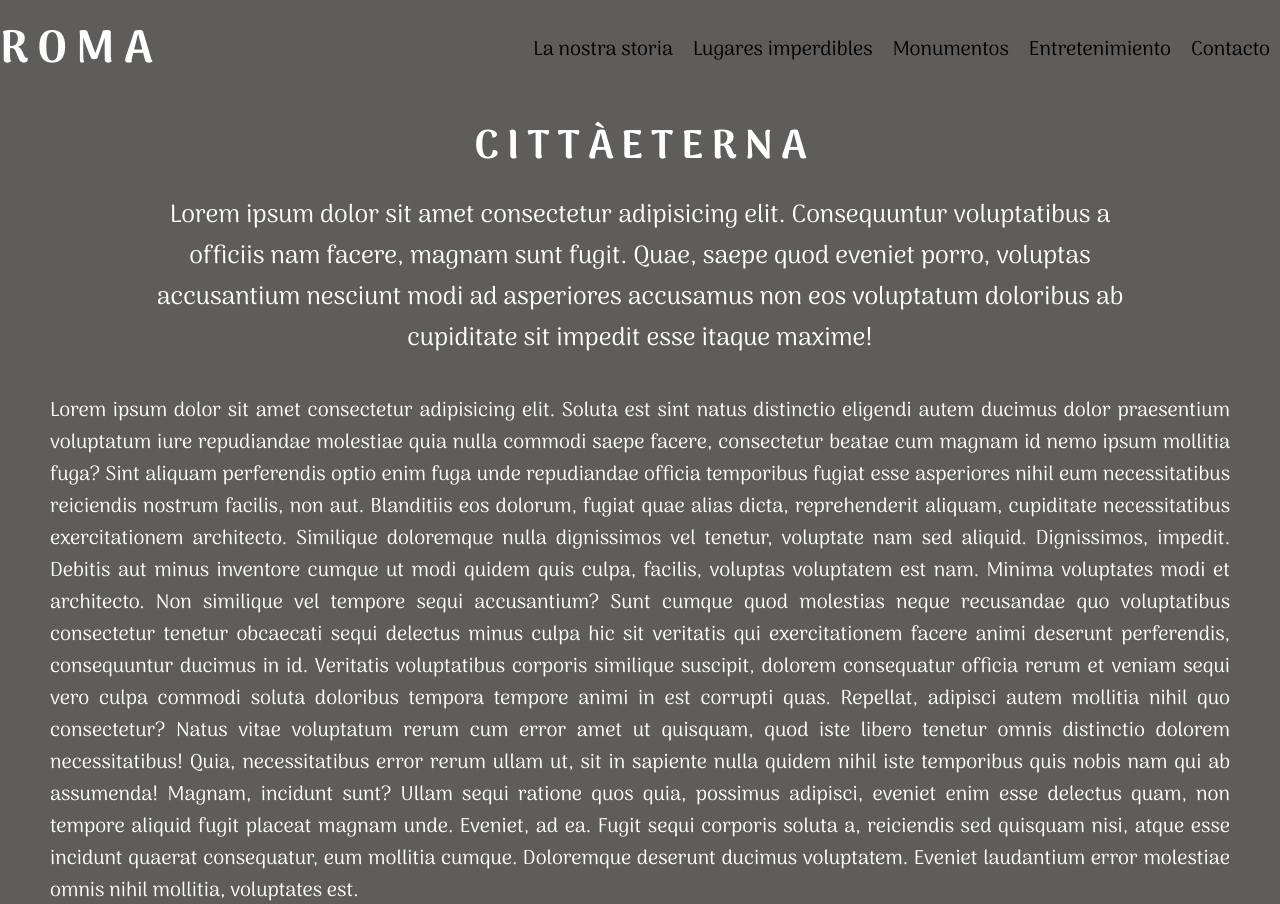
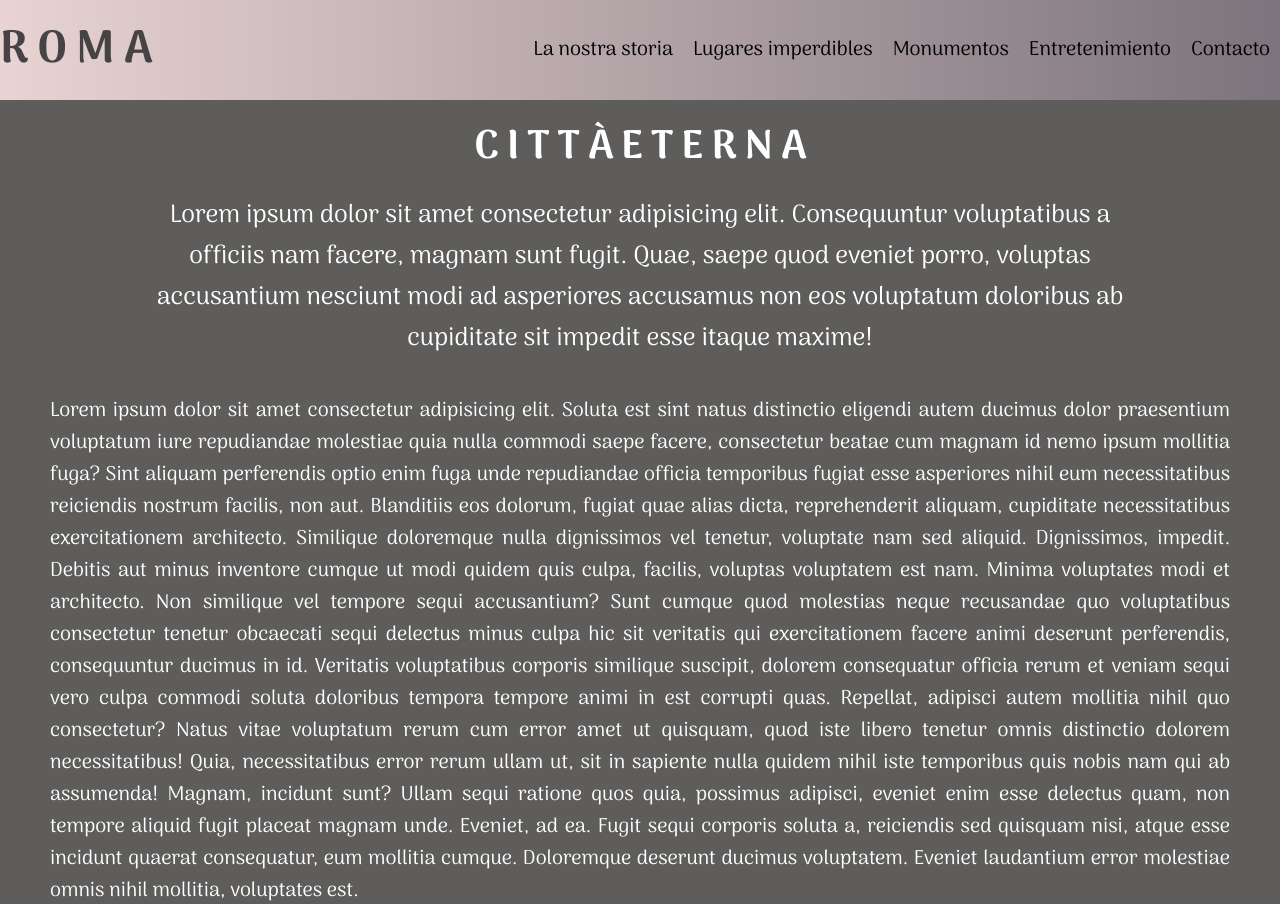
Before and after one commit to maryangiegf/roma-gonzalezfarias, a plain HTML site: page index.html in a window 1280 px wide. Shown: the top 904 px of the page. Drawn offline with Linux system fonts and the light colour scheme; grey boxes are pictures that could not be loaded.

Commit message:
agregando gradiente

```diff
--- a/css/style.css
+++ b/css/style.css
@@ -27,11 +27,13 @@ header {
     height: 100px;
     top:0;
     position: sticky;
+    background-color: #e9d3d3;
+    background-image: linear-gradient(90deg, #e9d3d3 0%, #7c747c 100%);
 }
 .titulo {
     grid-area: titulo;
     margin-right: 20px;
-    color: rgb(253, 253, 253);
+    color: rgb(69, 67, 67);
     font-size: 45px;
     font-family:arima;
 }
```
